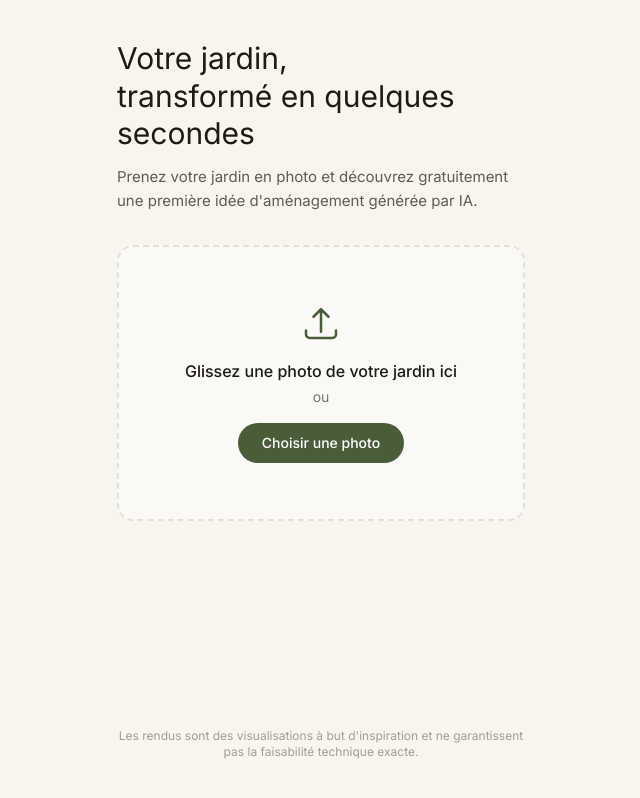
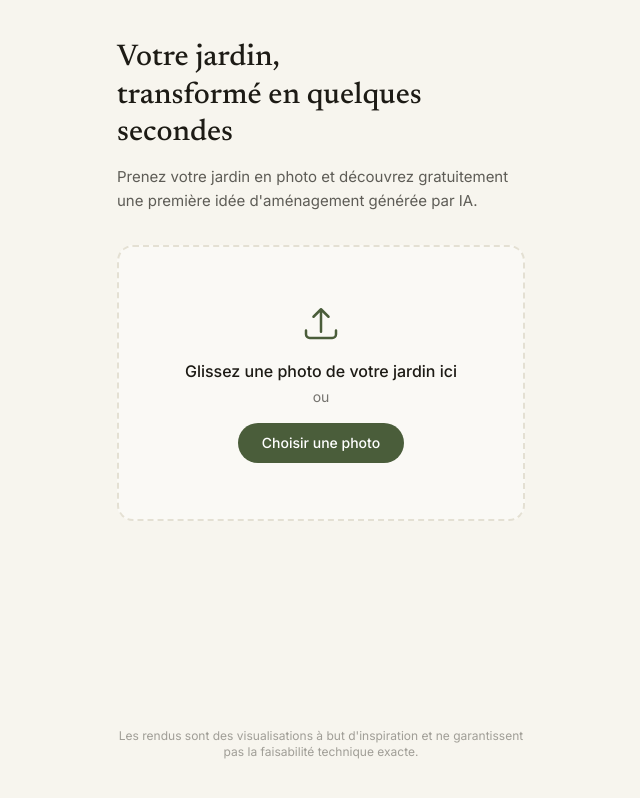
Before and after one commit to lazaridesromain-ux/Jardin-ia-, a Next.js app: page / in a window 1280 px wide. Shown: the whole page, without its empty margins (319-959 px from the left). Built offline with nearby package versions, Linux system fonts and the light colour scheme.

Commit message:
Update tailwind.config.ts

```diff
--- a/tailwind.config.ts
+++ b/tailwind.config.ts
@@ -16,7 +16,7 @@ const config: Config = {
         line: "#E4E0D3",
       },
       fontFamily: {
-        display: ["var(--font-fraunces)", "serif"],
+        display: ["var(--font-display)", "serif"],
         sans: ["var(--font-inter)", "sans-serif"],
       },
     },
```
